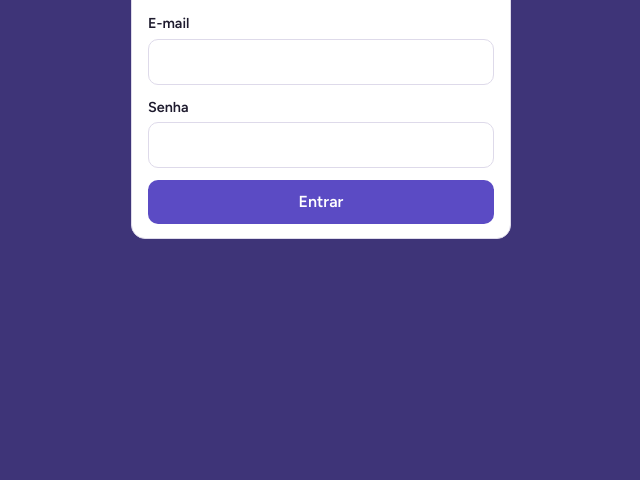
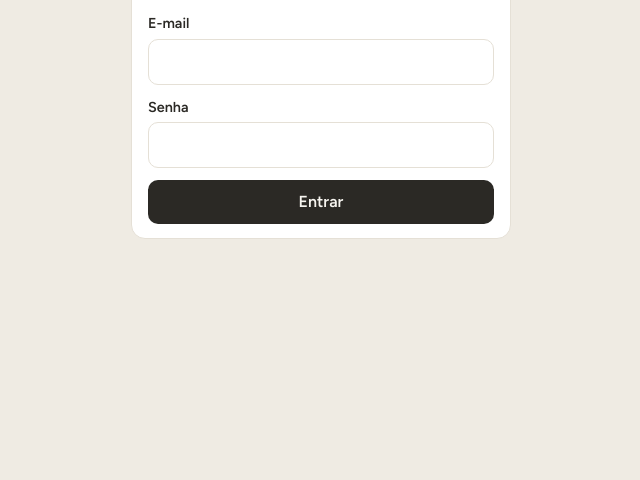
Before and after one commit to amigosnochile/amigosnochile.github.io, a plain HTML site: page meu-dia/index.html in a window 1280 px wide. Shown: the part 320-800 px from the top of the page, without its empty margins (319-959 px from the left). Drawn offline with nearby package versions, Linux system fonts and the light colour scheme.

Commit message:
Meu Dia: paleta neutra off-white e ícone novo
Co-Authored-By: Claude Opus 5.5 <noreply@anthropic.com>
Claude-Session: https://claude.ai/code/session_0132zr8v7ZH5NdmhHKQdBJYF

```diff
--- a/meu-dia/index.html
+++ b/meu-dia/index.html
@@ -4,10 +4,11 @@
 <meta charset="utf-8">
 <meta name="viewport" content="width=device-width,initial-scale=1,viewport-fit=cover">
 <meta name="robots" content="noindex,nofollow">
-<meta name="theme-color" content="#3E3478">
+<meta name="theme-color" content="#EFEBE3" media="(prefers-color-scheme: light)">
+<meta name="theme-color" content="#23221F" media="(prefers-color-scheme: dark)">
 <meta name="apple-mobile-web-app-capable" content="yes">
 <meta name="mobile-web-app-capable" content="yes">
-<meta name="apple-mobile-web-app-status-bar-style" content="black-translucent">
+<meta name="apple-mobile-web-app-status-bar-style" content="default">
 <meta name="apple-mobile-web-app-title" content="Meu Dia">
 <title>Meu Dia</title>
 <link rel="manifest" href="manifest.webmanifest">
@@ -19,33 +20,33 @@
 <style>
 /* Layout: cabeçalho roxo com data e "Agora", uma coluna (máx 640px), barra de abas embaixo, botão + flutuante */
 :root{
-  --bg:#F3F1F8; --surface:#FFFFFF; --sunken:#F7F6FB; --ink:#1E1B2E; --muted:#635E78; --line:#DEDAEA;
-  --accent:#5B4BC4; --accent-ink:#FFFFFF; --accent-soft:#E9E5FA;
-  --hero:#3E3478; --hero-ink:#F6F4FF; --hero-muted:#C3BCEB;
-  --c1:#5B4BC4; --c1-soft:#E9E5FA; --c2:#0E7C74; --c2-soft:#D8F0EC; --c3:#B4531F; --c3-soft:#F8E6DA; --c4:#A3306A; --c4-soft:#F6DFEA; --c5:#4C6B1C; --c5-soft:#E5EFD6;
-  --ok:#22744B; --ok-soft:#DDF0E4; --bad:#B02A1E; --bad-soft:#FAE3E0;
-  --scrim:rgba(20,16,40,.5);
+  --bg:#F7F5F0; --surface:#FFFFFF; --sunken:#F1EEE7; --ink:#2B2925; --muted:#6F6A62; --line:#E5E0D6;
+  --accent:#2B2925; --accent-ink:#F7F5F0; --accent-soft:#ECE8DF;
+  --hero:#EFEBE3; --hero-ink:#2B2925; --hero-muted:#6F6A62; --hero-card:#FFFFFF; --hero-track:#E5E0D6; --hero-btn:#E6E1D7;
+  --c1:#7A746A; --c1-soft:#EEEBE5; --c2:#6E8270; --c2-soft:#E5ECE4; --c3:#B0785A; --c3-soft:#F4E9E1; --c4:#8E7A8C; --c4-soft:#EFE8EE; --c5:#66788A; --c5-soft:#E3E9EE;
+  --ok:#5E7F62; --ok-soft:#E4ECE3; --bad:#A4473A; --bad-soft:#F6E3DF;
+  --scrim:rgba(30,28,24,.4); --shadow:rgba(40,36,30,.18);
   --f-display:"Bricolage Grotesque","Segoe UI",system-ui,sans-serif;
   --f-body:"Figtree","Segoe UI",system-ui,-apple-system,sans-serif;
   --r:14px;
 }
 @media (prefers-color-scheme: dark){
   :root:not([data-theme="light"]){
-    --bg:#12101C; --surface:#1C1929; --sunken:#171522; --ink:#ECE9F7; --muted:#A39DBB; --line:#2E2A40;
-    --accent:#A193F5; --accent-ink:#17122E; --accent-soft:#2C2650;
-    --hero:#231D45; --hero-ink:#F1EEFF; --hero-muted:#A89FD8;
-    --c1:#A193F5; --c1-soft:#2C2650; --c2:#4FC7BB; --c2-soft:#12322F; --c3:#F0955E; --c3-soft:#3A2416; --c4:#EB7FB3; --c4-soft:#3A1A2B; --c5:#A6CF63; --c5-soft:#26331A;
-    --ok:#62C88F; --ok-soft:#163224; --bad:#F07A6E; --bad-soft:#3C1A17;
-    --scrim:rgba(0,0,0,.6); color-scheme:dark;
+    --bg:#1A1917; --surface:#23221F; --sunken:#1E1D1B; --ink:#EDE9E2; --muted:#A39D93; --line:#34322E;
+    --accent:#EDE9E2; --accent-ink:#1A1917; --accent-soft:#2E2C28;
+    --hero:#23221F; --hero-ink:#EDE9E2; --hero-muted:#A39D93; --hero-card:#2B2926; --hero-track:#3A3833; --hero-btn:#2E2C28;
+    --c1:#B3ACA0; --c1-soft:#2E2C28; --c2:#9DB39F; --c2-soft:#263027; --c3:#D3A386; --c3-soft:#382A22; --c4:#BFA9BC; --c4-soft:#332A32; --c5:#9EB0C2; --c5-soft:#262D34;
+    --ok:#94B897; --ok-soft:#24302A; --bad:#E08E80; --bad-soft:#3A2320;
+    --scrim:rgba(0,0,0,.55); --shadow:rgba(0,0,0,.4); color-scheme:dark;
   }
 }
 :root[data-theme="dark"]{
-  --bg:#12101C; --surface:#1C1929; --sunken:#171522; --ink:#ECE9F7; --muted:#A39DBB; --line:#2E2A40;
-  --accent:#A193F5; --accent-ink:#17122E; --accent-soft:#2C2650;
-  --hero:#231D45; --hero-ink:#F1EEFF; --hero-muted:#A89FD8;
-  --c1:#A193F5; --c1-soft:#2C2650; --c2:#4FC7BB; --c2-soft:#12322F; --c3:#F0955E; --c3-soft:#3A2416; --c4:#EB7FB3; --c4-soft:#3A1A2B; --c5:#A6CF63; --c5-soft:#26331A;
-  --ok:#62C88F; --ok-soft:#163224; --bad:#F07A6E; --bad-soft:#3C1A17;
-  --scrim:rgba(0,0,0,.6); color-scheme:dark;
+  --bg:#1A1917; --surface:#23221F; --sunken:#1E1D1B; --ink:#EDE9E2; --muted:#A39D93; --line:#34322E;
+  --accent:#EDE9E2; --accent-ink:#1A1917; --accent-soft:#2E2C28;
+  --hero:#23221F; --hero-ink:#EDE9E2; --hero-muted:#A39D93; --hero-card:#2B2926; --hero-track:#3A3833; --hero-btn:#2E2C28;
+  --c1:#B3ACA0; --c1-soft:#2E2C28; --c2:#9DB39F; --c2-soft:#263027; --c3:#D3A386; --c3-soft:#382A22; --c4:#BFA9BC; --c4-soft:#332A32; --c5:#9EB0C2; --c5-soft:#262D34;
+  --ok:#94B897; --ok-soft:#24302A; --bad:#E08E80; --bad-soft:#3A2320;
+  --scrim:rgba(0,0,0,.55); --shadow:rgba(0,0,0,.4); color-scheme:dark;
 }
 *{box-sizing:border-box}
 html{-webkit-text-size-adjust:100%}
@@ -72,13 +73,13 @@ input:focus,select:focus,textarea:focus{outline:2px solid var(--accent);outline-
 .hero-top{display:flex;align-items:center;justify-content:space-between;gap:12px}
 .hero .data{color:var(--hero-muted);font-size:.9rem}
 .hero h1{font-size:1.6rem;font-weight:800;letter-spacing:-.02em;margin-top:2px}
-.iconbtn{width:44px;height:44px;border-radius:12px;border:0;background:rgba(255,255,255,.1);color:var(--hero-ink);display:grid;place-items:center}
+.iconbtn{width:44px;height:44px;border-radius:12px;border:0;background:var(--hero-btn);color:var(--hero-ink);display:grid;place-items:center}
 .iconbtn svg{width:22px;height:22px}
-.agora{margin-top:16px;background:rgba(255,255,255,.1);border-radius:var(--r);padding:14px 16px}
+.agora{margin-top:16px;background:var(--hero-card);border:1px solid var(--line);border-radius:var(--r);padding:14px 16px}
 .agora .rot{font-size:.75rem;font-weight:700;letter-spacing:.08em;text-transform:uppercase;color:var(--hero-muted)}
 .agora .tit{font-family:var(--f-display);font-size:1.35rem;font-weight:600;margin-top:2px}
 .agora .sub{color:var(--hero-muted);font-size:.9rem;margin-top:2px}
-.barra{height:6px;border-radius:3px;background:rgba(255,255,255,.18);margin-top:10px;overflow:hidden}
+.barra{height:6px;border-radius:3px;background:var(--hero-track);margin-top:10px;overflow:hidden}
 .barra i{display:block;height:100%;background:var(--hero-ink);border-radius:3px}
 .depois{margin-top:10px;font-size:.9rem;color:var(--hero-muted)}
 .depois b{color:var(--hero-ink);font-weight:600}
@@ -109,7 +110,7 @@ main{padding:18px 0 calc(110px + env(safe-area-inset-bottom))}
 .chip.on{background:var(--ok-soft);border-color:var(--ok);color:var(--ok)}
 .hab-row{display:grid;grid-template-columns:auto 1fr auto;gap:12px;align-items:center}
 .chk{width:44px;height:44px;border-radius:12px;border:2px solid var(--line);background:var(--surface);display:grid;place-items:center;font-size:1.3rem;flex:none}
-.chk.on{background:var(--ok);border-color:var(--ok);color:#fff}
+.chk.on{background:var(--ok);border-color:var(--ok);color:var(--surface)}
 .dots{display:flex;gap:4px;margin-top:4px}
 .dots i{width:10px;height:10px;border-radius:50%;background:var(--line)}
 .dots i.on{background:var(--ok)}
@@ -149,8 +150,8 @@ nav.tabs .wrap{display:grid;grid-template-columns:repeat(5,1fr)}
 .tab{border:0;background:none;display:flex;flex-direction:column;align-items:center;gap:2px;padding:8px 0 6px;min-height:56px;font-size:.72rem;font-weight:600;color:var(--muted);position:relative}
 .tab svg{width:24px;height:24px}
 .tab[aria-current="page"]{color:var(--accent)}
-.tab .badge{position:absolute;top:4px;left:calc(50% + 6px);background:var(--c3);color:#fff;border-radius:999px;font-size:.68rem;min-width:18px;height:18px;line-height:18px;padding:0 5px}
-.fab{position:fixed;right:max(16px, calc(50% - 304px));bottom:calc(72px + env(safe-area-inset-bottom));width:58px;height:58px;border-radius:18px;border:0;background:var(--accent);color:var(--accent-ink);box-shadow:0 6px 20px rgba(40,30,100,.35);display:grid;place-items:center;z-index:21}
+.tab .badge{position:absolute;top:4px;left:calc(50% + 6px);background:var(--c3);color:var(--surface);border-radius:999px;font-size:.68rem;min-width:18px;height:18px;line-height:18px;padding:0 5px}
+.fab{position:fixed;right:max(16px, calc(50% - 304px));bottom:calc(72px + env(safe-area-inset-bottom));width:58px;height:58px;border-radius:18px;border:0;background:var(--accent);color:var(--accent-ink);box-shadow:0 6px 18px var(--shadow);display:grid;place-items:center;z-index:21}
 .fab svg{width:28px;height:28px}
 
 /* Folha (modal) */
@@ -178,7 +179,7 @@ nav.tabs .wrap{display:grid;grid-template-columns:repeat(5,1fr)}
 
 /* Login */
 .login{min-height:100vh;display:grid;place-items:center;padding:24px 16px;background:var(--hero)}
-.login .card{width:100%;max-width:380px}
+.login .card{width:100%;max-width:380px;border:1px solid var(--line)}
 .login h1{font-size:1.8rem;font-weight:800;margin-bottom:4px}
 .aviso{background:var(--c3-soft);color:var(--ink);border-radius:12px;padding:12px 14px;font-size:.92rem}
 </style>
```
Also changed, not shown: meu-dia/icon-180.png, meu-dia/icon-192.png, meu-dia/icon-512.png, meu-dia/icon.svg, meu-dia/manifest.webmanifest.
